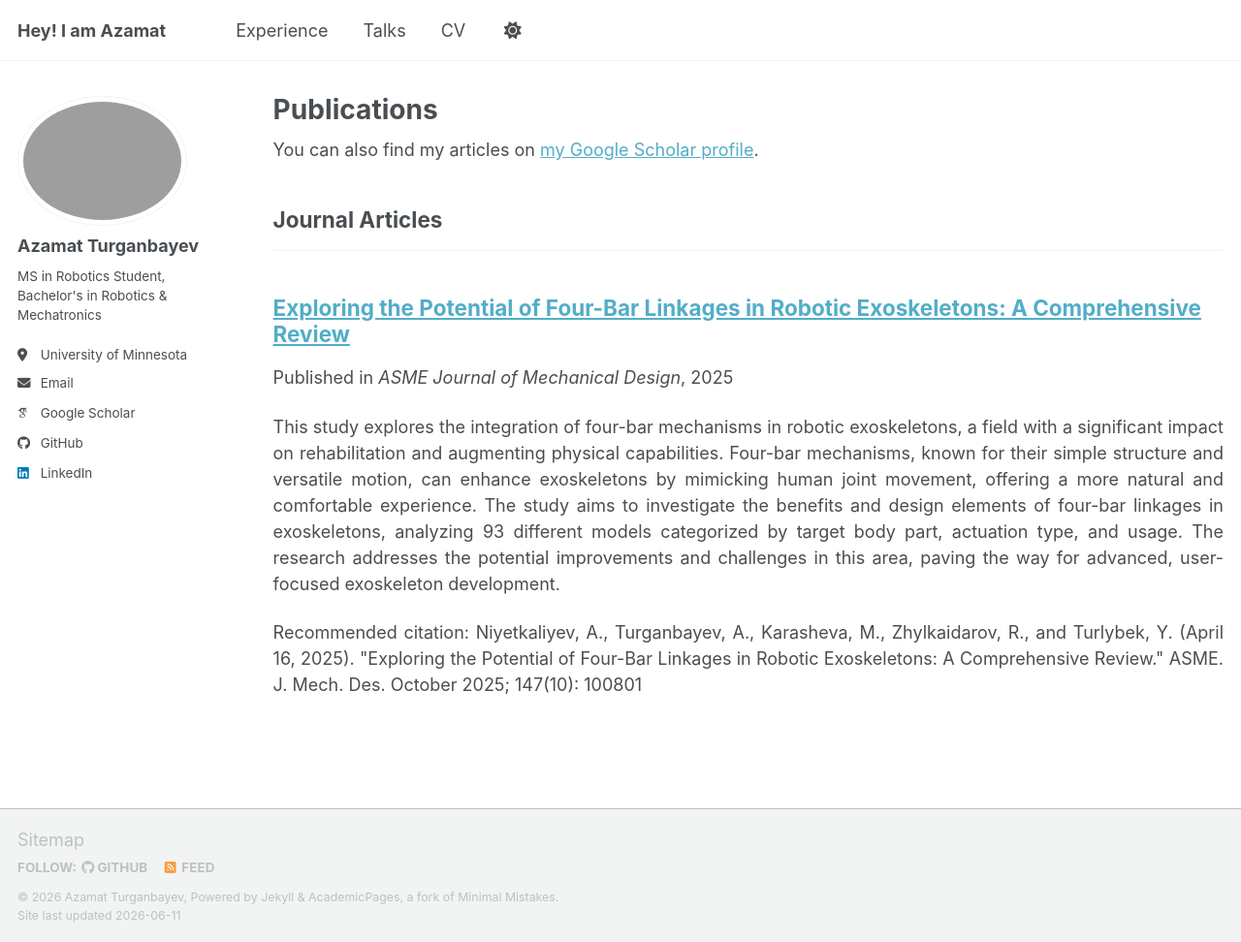
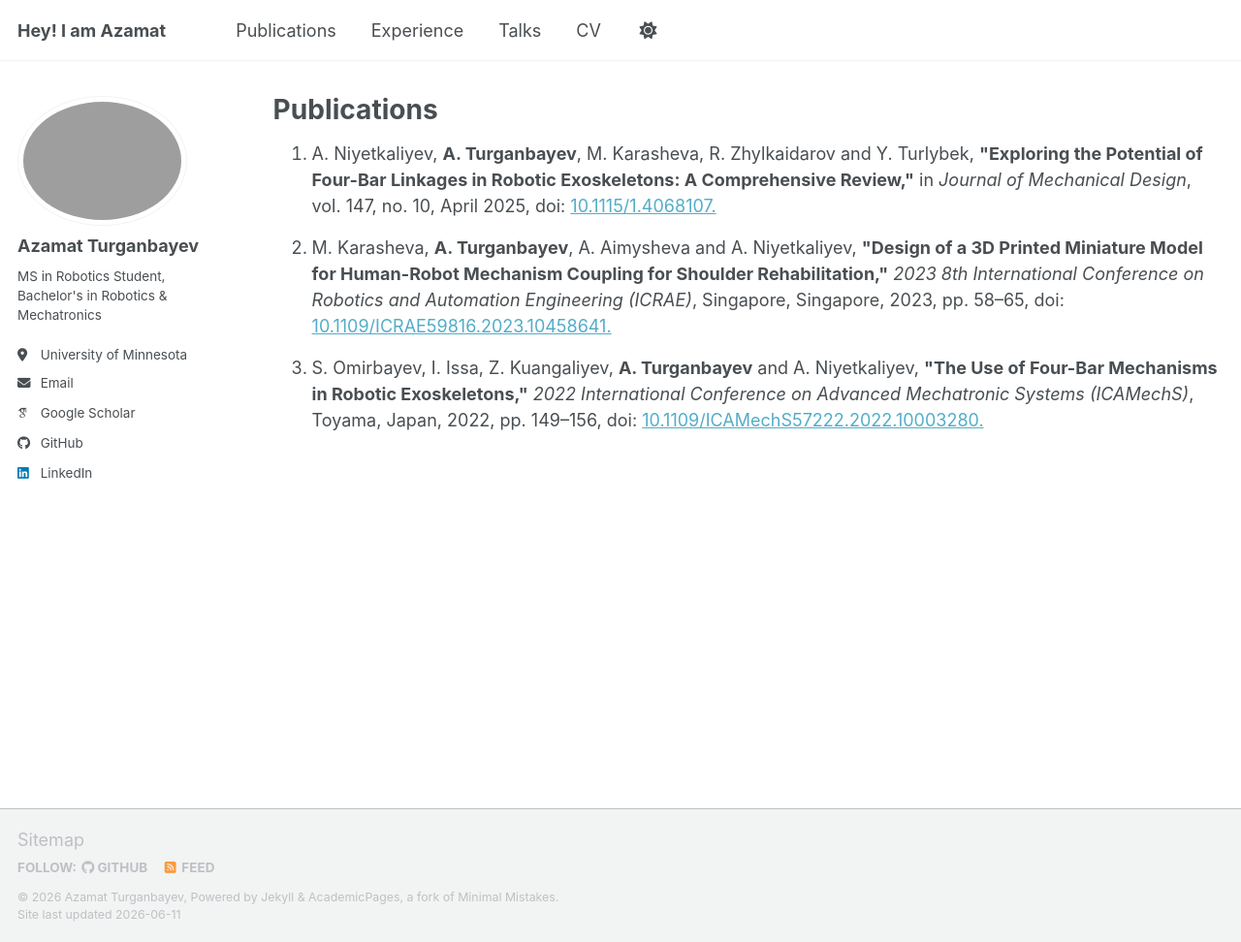
Before and after one commit to aturganbayev/aturganbayev-website-old, a Jekyll site: the page built from _pages/publications.html, in a window 1280 px wide and 972 px high. Shown: the whole window at 97% size. Built offline with Jekyll 4.4.1, drawn with Linux system fonts in a browser that asks for light colours; some web fonts are replaced; a script bundle is joined from its source files by our own code; library files that are not in the unit come from our copies.

Commit message:
added new features

```diff
--- a/_data/navigation.yml
+++ b/_data/navigation.yml
@@ -8,10 +8,8 @@
 #      Markdown formatted page while the second is generated using JSON.
 
 main:
-  #- title: "Publications"
-  # url: /publications/
-  # - title: "Projects"
-  #   url: /projects/
+  - title: "Publications"
+    url: /publications/
 
   - title: "Experience"
     url: /experience/
--- a/_pages/publications.html
+++ b/_pages/publications.html
@@ -5,29 +5,29 @@ permalink: /publications/
 author_profile: true
 ---
 
-{% if site.author.googlescholar %}
-  <div class="wordwrap">You can also find my articles on <a href="{{site.author.googlescholar}}">my Google Scholar profile</a>.</div>
-{% endif %}
+<ol>
 
-{% include base_path %}
+<li style="margin-bottom: 16px;">
+  A. Niyetkaliyev, <strong>A. Turganbayev</strong>, M. Karasheva, R. Zhylkaidarov and Y. Turlybek,
+  <strong>"Exploring the Potential of Four-Bar Linkages in Robotic Exoskeletons: A Comprehensive Review,"</strong>
+  in <em>Journal of Mechanical Design</em>, vol. 147, no. 10, April 2025,
+  doi: <a href="https://asmedigitalcollection.asme.org/mechanicaldesign/article-abstract/147/10/100801/1213536/Exploring-the-Potential-of-Four-Bar-Linkages-in?redirectedFrom=fulltext">10.1115/1.4068107.</a>
+</li>
 
-<!-- New style rendering if publication categories are defined -->
-{% if site.publication_category %}
-  {% for category in site.publication_category  %}
-    {% assign title_shown = false %}
-    {% for post in site.publications reversed %}
-      {% if post.category != category[0] %}
-        {% continue %}
-      {% endif %}
-      {% unless title_shown %}
-        <h2>{{ category[1].title }}</h2><hr />
-        {% assign title_shown = true %}
-      {% endunless %}
-      {% include archive-single.html %}
-    {% endfor %}
-  {% endfor %}
-{% else %}
-  {% for post in site.publications reversed %}
-    {% include archive-single.html %}
-  {% endfor %}
-{% endif %}
+<li style="margin-bottom: 16px;">
+  M. Karasheva, <strong>A. Turganbayev</strong>, A. Aimysheva and A. Niyetkaliyev,
+  <strong>"Design of a 3D Printed Miniature Model for Human-Robot Mechanism Coupling for Shoulder Rehabilitation,"</strong>
+  <em>2023 8th International Conference on Robotics and Automation Engineering (ICRAE)</em>,
+  Singapore, Singapore, 2023, pp. 58–65,
+  doi: <a href="https://ieeexplore.ieee.org/document/10458641">10.1109/ICRAE59816.2023.10458641.</a>
+</li>
+
+<li style="margin-bottom: 16px;">
+  S. Omirbayev, I. Issa, Z. Kuangaliyev, <strong>A. Turganbayev</strong> and A. Niyetkaliyev,
+  <strong>"The Use of Four-Bar Mechanisms in Robotic Exoskeletons,"</strong>
+  <em>2022 International Conference on Advanced Mechatronic Systems (ICAMechS)</em>,
+  Toyama, Japan, 2022, pp. 149–156,
+  doi: <a href="https://ieeexplore.ieee.org/document/10003280">10.1109/ICAMechS57222.2022.10003280.</a>
+</li>
+
+</ol>
```
Also changed, not shown: _pages/portfolio.md (+28 -26 lines), _pages/talks.md (+2 -0 lines).
